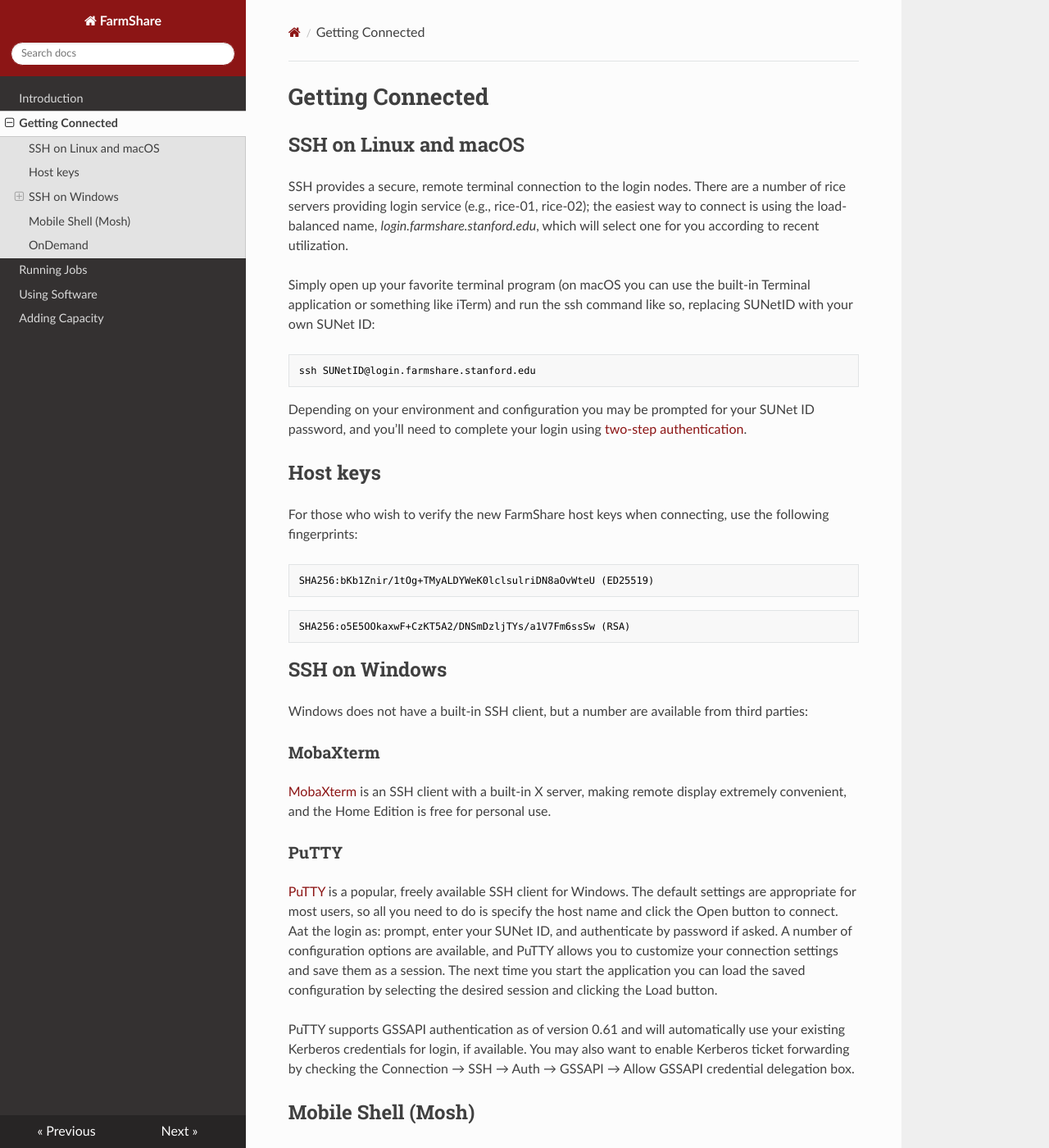
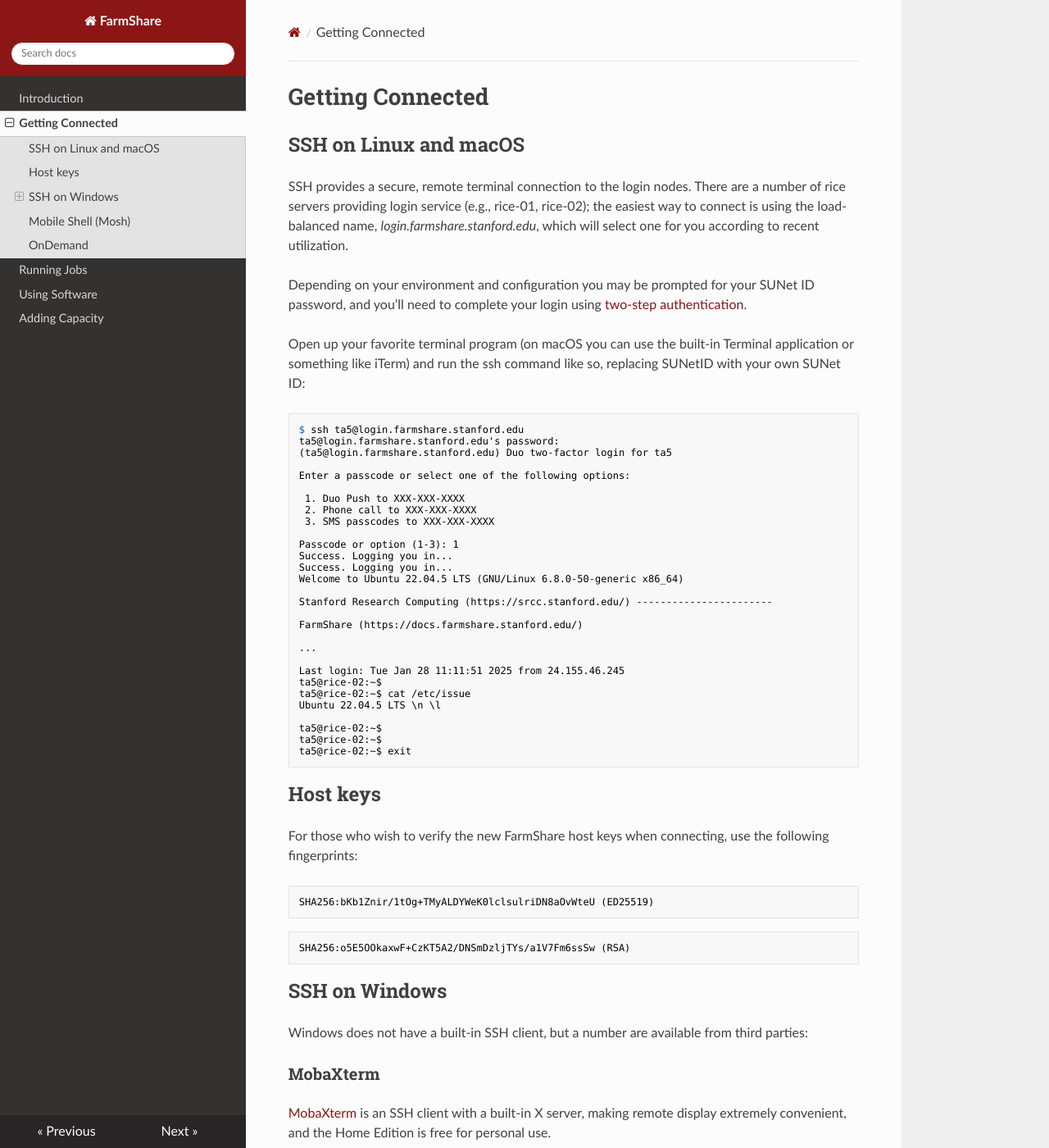
Before and after one commit to stanford-rc/farmshare-docs, an MkDocs documentation site: the page built from docs/connecting.md, in a window 1280 px wide and 1400 px high. Shown: the whole window at 82% size. Built offline with MkDocs 1.6.1, drawn with Linux system fonts in a browser that asks for light colours; nearby versions of some CDN libraries.

Commit message:
fixed shell format

````diff
--- a/docs/connecting.md
+++ b/docs/connecting.md
@@ -4,26 +4,54 @@
 
 SSH provides a secure, remote terminal connection to the login nodes. There are a number of rice servers providing login service (e.g., rice-01, rice-02); the easiest way to connect is using the load-balanced name, *login.farmshare.stanford.edu*, which will select one for you according to recent utilization.
 
+Depending on your environment and configuration you may be prompted for your SUNet ID password, and you'll need to complete your login using [two-step authentication](https://uit.stanford.edu/service/webauth/twostep).
 
-Simply open up your favorite terminal program (on macOS you can use the built-in Terminal application or something like iTerm) and run the ssh command like so, replacing SUNetID with your own SUNet ID:
+Open up your favorite terminal program (on macOS you can use the built-in Terminal application or something like iTerm) and run the ssh command like so, replacing SUNetID with your own SUNet ID:
 
-~~~no-highlight
-ssh SUNetID@login.farmshare.stanford.edu
-~~~
+``` shell
+$ ssh ta5@login.farmshare.stanford.edu
+ta5@login.farmshare.stanford.edu's password:
+(ta5@login.farmshare.stanford.edu) Duo two-factor login for ta5
 
-Depending on your environment and configuration you may be prompted for your SUNet ID password, and you'll need to complete your login using [two-step authentication](https://uit.stanford.edu/service/webauth/twostep).
+Enter a passcode or select one of the following options:
+
+ 1. Duo Push to XXX-XXX-XXXX
+ 2. Phone call to XXX-XXX-XXXX
+ 3. SMS passcodes to XXX-XXX-XXXX
+
+Passcode or option (1-3): 1
+Success. Logging you in...
+Success. Logging you in...
+Welcome to Ubuntu 22.04.5 LTS (GNU/Linux 6.8.0-50-generic x86_64)
+
+Stanford Research Computing (https://srcc.stanford.edu/) -----------------------
+
+FarmShare (https://docs.farmshare.stanford.edu/)
+
+...
+
+Last login: Tue Jan 28 11:11:51 2025 from 24.155.46.245
+ta5@rice-02:~$
+ta5@rice-02:~$ cat /etc/issue
+Ubuntu 22.04.5 LTS \n \l
+
+ta5@rice-02:~$
+ta5@rice-02:~$
+ta5@rice-02:~$ exit
+```
+
 
 ## Host keys
 
 For those who wish to verify the new FarmShare host keys when connecting, use the following fingerprints:
 
-~~~no-highlight
+``` shell
 SHA256:bKb1Znir/1tOg+TMyALDYWeK0lclsulriDN8aOvWteU (ED25519)
-~~~
+```
 
-~~~no-highlight
+``` shell
 SHA256:o5E5OOkaxwF+CzKT5A2/DNSmDzljTYs/a1V7Fm6ssSw (RSA)
-~~~
+```
 
 ## SSH on Windows
 
````
